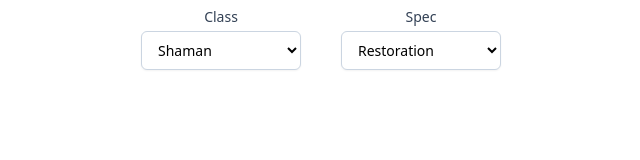
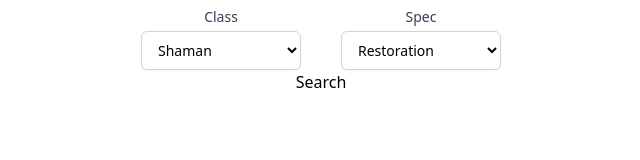
Before and after one commit to GraphtyLove/warcraft_stats_frontend, a React (Create React App) app: page / in a window 1280 px wide. Both pictures are taken after a click on the item "Mythic +". Shown: the part 165-325 px from the top of the page, without its empty margins (319-959 px from the left). Built offline with nearby package versions, Linux system fonts and the light colour scheme.

Commit message:
Implement fetch for mm+. Working but loading not showing up

```diff
--- a/src/compenents/forms/MythicPlusForm.jsx
+++ b/src/compenents/forms/MythicPlusForm.jsx
@@ -1,13 +1,14 @@
 import React from 'react';
 import ClassSelection from "./common/ClassSelection";
 
-const MythicPlusForm = ({characterClass, setCharacterClass, spec, setSpec}) => {
+const MythicPlusForm = ({characterClass, setCharacterClass, spec, setSpec, loadLeaderboard}) => {
     return (
         <div>
             <ClassSelection
                 characterClass={characterClass} setCharacterClass={setCharacterClass}
                 spec={spec} setSpec={setSpec}
             />
+            <button onClick={loadLeaderboard}>Search</button>
         </div>
     );
 };
--- a/src/compenents/forms/inputs/SelectionInput.jsx
+++ b/src/compenents/forms/inputs/SelectionInput.jsx
@@ -2,7 +2,7 @@ import React from 'react';
 
 const SelectionInput = ({ name, options, value, setter }) => {
     return (
-        <label class="flex flex-col items-center mx-5">
+        <label className="flex flex-col items-center mx-5">
             <span className=" w-40  block text-sm font-medium text-slate-700">{name}</span>
             <select
                 name={name}
--- a/src/constants.js
+++ b/src/constants.js
@@ -1,3 +1,5 @@
+export const BACKEND_URL = "http://localhost:8000"
+
 export const CLASSES_AND_SPECS = {
     "DeathKnight": [
         "Unholy",
--- a/src/pages/MythicPlus.jsx
+++ b/src/pages/MythicPlus.jsx
@@ -1,19 +1,53 @@
-import React, {useState} from 'react';
+import React, {useCallback, useEffect, useState} from 'react';
 import MythicPlusForm from "../compenents/forms/MythicPlusForm";
+import {BACKEND_URL} from "../constants";
+import {fetchApi} from "../utils";
 
 const MythicPlus = () => {
     const [leaderboard, setLeaderboard] = useState(null);
+    const [leaderboardLoading, setLeaderboardLoading] = useState(false);
 
     const [characterClass, setCharacterClass] = useState("Shaman");
     const [spec, setSpec] = useState("Restoration");
 
+    const loadLeaderboard = async () => {
+        console.log("Start fetching MM+...")
+        setLeaderboard(true)
+        try {
+            const response = await fetch(`${BACKEND_URL}/mythic-plus?class_name=${characterClass}&spec_name=${spec}&region=world&season=season-sl-4&max_characters=60`, {
+                method: "GET",
+                headers: {
+                    "Content-Type": "application/json",
+                    "accept": "application/json"
+                }
+            })
+            const responseJson = await response.json()
+            setLeaderboard(responseJson)
+            console.log(responseJson)
+        } catch (err) {
+            console.error(err)
+        } finally {
+            setLeaderboardLoading(false)
+            console.log("Done fetching MM+ !")
+        }
+
+    };
+
     return (
+        <>
             <div>
                 <MythicPlusForm
                     characterClass={characterClass} setCharacterClass={setCharacterClass}
                     spec={spec} setSpec={setSpec}
+                    loadLeaderboard={loadLeaderboard}
                 />
             </div>
+            {leaderboardLoading && <div>Loading...</div>}
+            {leaderboard?.data && <div>
+                Data loaded!
+                {JSON.stringify(leaderboard)}
+            </div>}
+        </>
     );
 };
 
```
Also changed, not shown: src/utils.js (added). Lines whose indentation alone changed are shown as unchanged.
